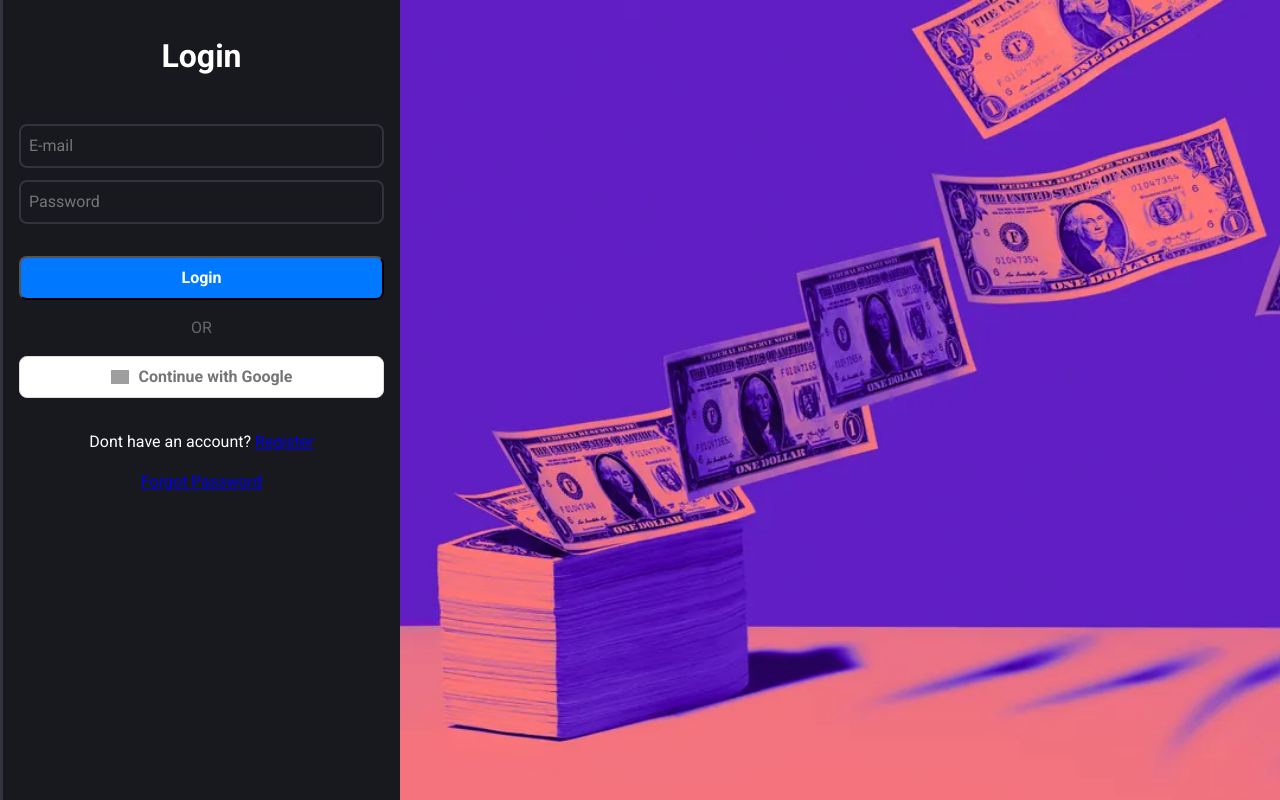
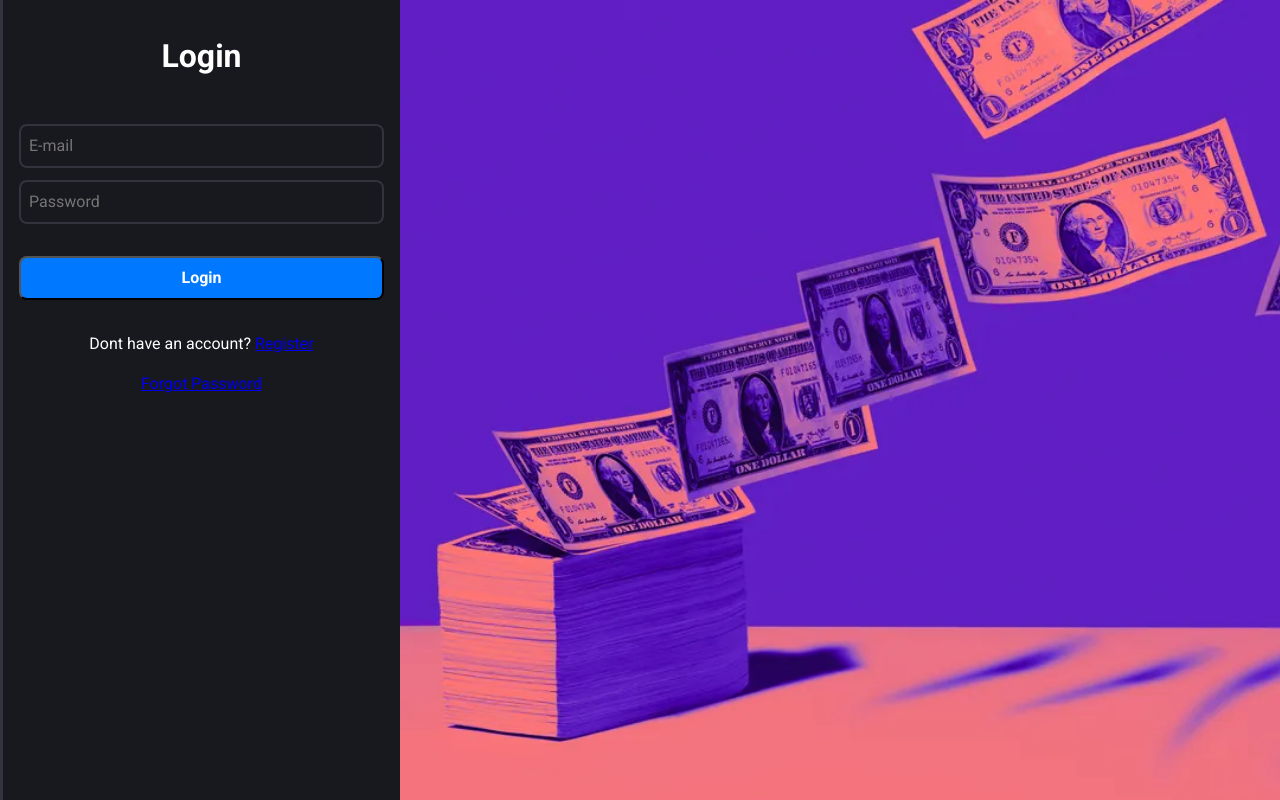
Before and after one commit to mkhikhwan/budget-tracker-mern, a React (Vite) app in the folder frontend/: page /login in a window 1280 px wide. Built offline with nearby package versions, Linux system fonts and the light colour scheme; no server answers; grey boxes are pictures that could not be loaded.

Commit message:
comment out oauth

```diff
--- a/frontend/src/features/auth/pages/LoginPage.tsx
+++ b/frontend/src/features/auth/pages/LoginPage.tsx
@@ -77,7 +77,7 @@ function LoginPage(){
                         marginTop : '32px'
                     }} onClick={handleLogin} >Login</Button>
 
-                    <div style={{ margin: '16px 0', textAlign: 'center', color: '#666' }}>OR</div>
+                    {/* <div style={{ margin: '16px 0', textAlign: 'center', color: '#666' }}>OR</div>
 
                     <Button type="secondary" style={{
                         padding: '8px',
@@ -93,7 +93,7 @@ function LoginPage(){
                     }}>
                         <img src="https://www.gstatic.com/firebasejs/ui/2.0.0/images/auth/google.svg" alt="Google" style={{ width: '18px' }} />
                         Continue with Google
-                    </Button>
+                    </Button> */}
 
                     <div className={styles.footer}>
                         <p>Dont have an account? <Link to="/register">Register</Link></p>
--- a/frontend/src/features/auth/pages/RegisterPage.tsx
+++ b/frontend/src/features/auth/pages/RegisterPage.tsx
@@ -111,7 +111,7 @@ function RegisterPage(){
                     >
                         Register
                     </Button>
-                    <div style={{ margin: '8px 0',textAlign: 'center', color: '#666' }}>OR</div>
+                    {/* <div style={{ margin: '8px 0',textAlign: 'center', color: '#666' }}>OR</div>
                     <Button type="secondary" style={{
                         padding: '8px',
                         fontSize: '1rem',
@@ -126,7 +126,7 @@ function RegisterPage(){
                     }}>
                         <img src="https://www.gstatic.com/firebasejs/ui/2.0.0/images/auth/google.svg" alt="Google" style={{ width: '18px' }} />
                         Continue with Google
-                    </Button>
+                    </Button> */}
 
                     <div className={styles.footer}>
                         <p>Already have an account? <Link to="/login">Login</Link></p>
```
